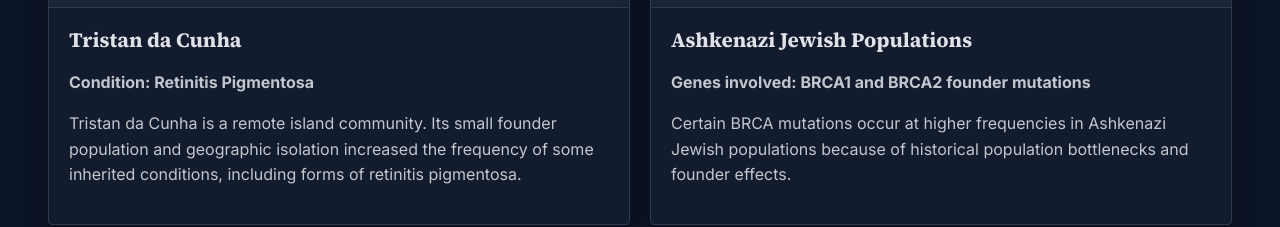
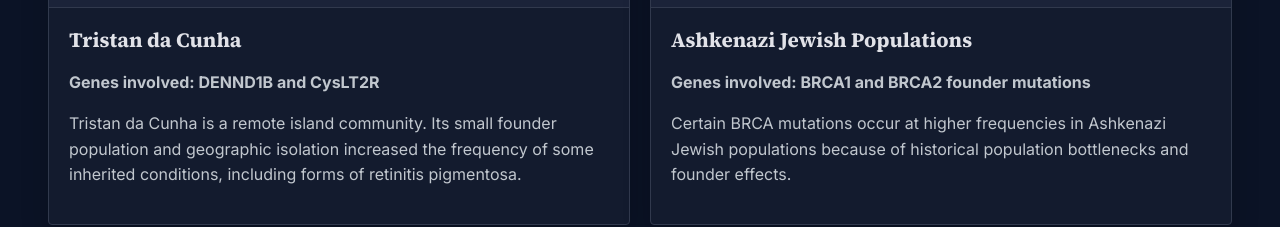
Before and after one commit to adi-varshney/ATCS-FinalProject, a plain HTML site: page examples.html in a window 1280 px wide. Shown: the part 858-1085 px from the top of the page. Drawn offline with nearby package versions, Linux system fonts and the light colour scheme.

Commit message:
Update gene label for Tristan da Cunha example

```diff
--- a/examples.html
+++ b/examples.html
@@ -85,7 +85,7 @@
         </div>
         <div class="example-content">
           <h2>Tristan da Cunha</h2>
-          <p class="gene-label">Condition: Retinitis Pigmentosa</p>
+          <p class="gene-label">Genes involved: DENND1B and CysLT2R</p>
           <p>
             Tristan da Cunha is a remote island community. Its small founder
             population and geographic isolation increased the frequency of some
```
